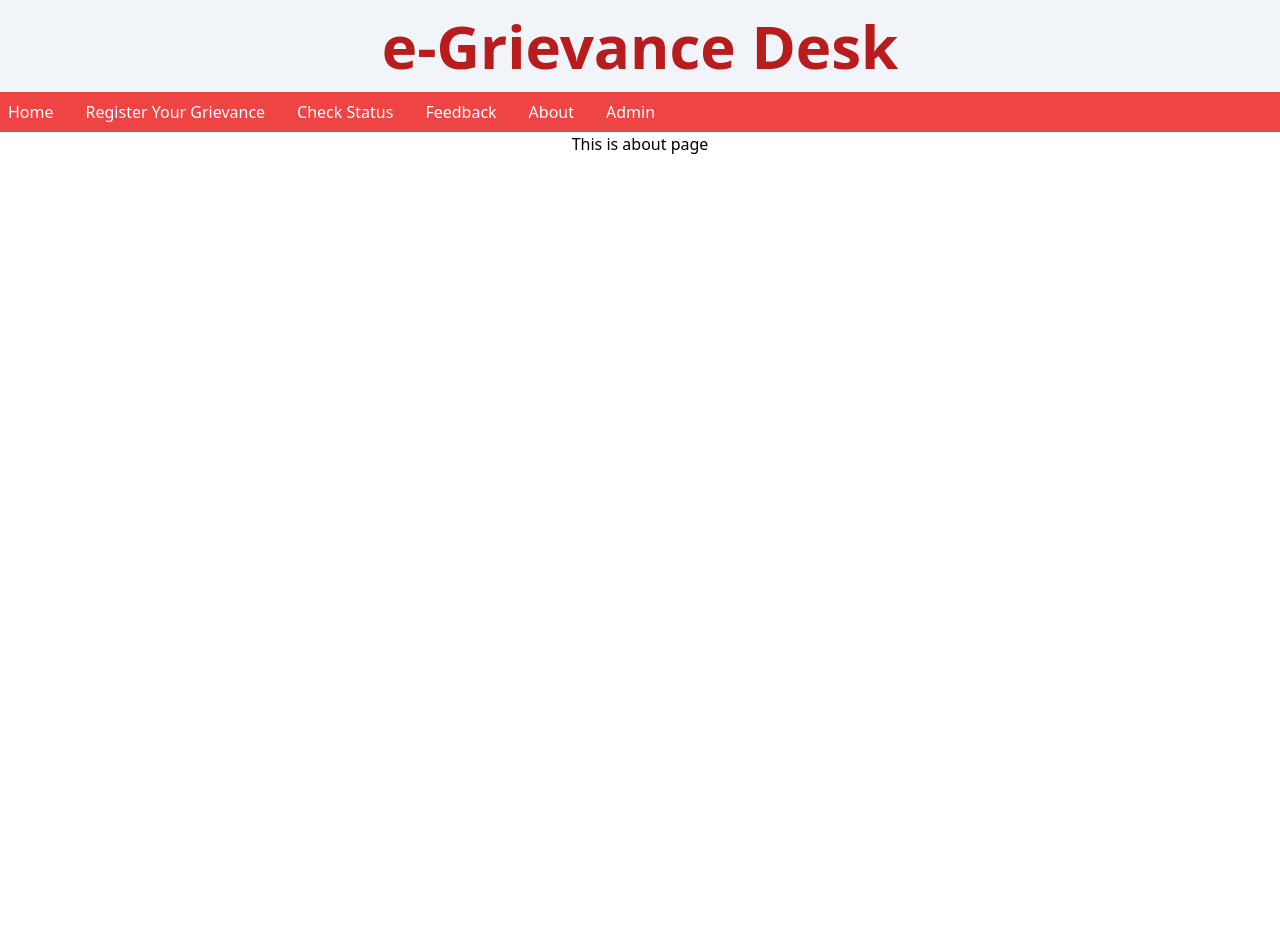
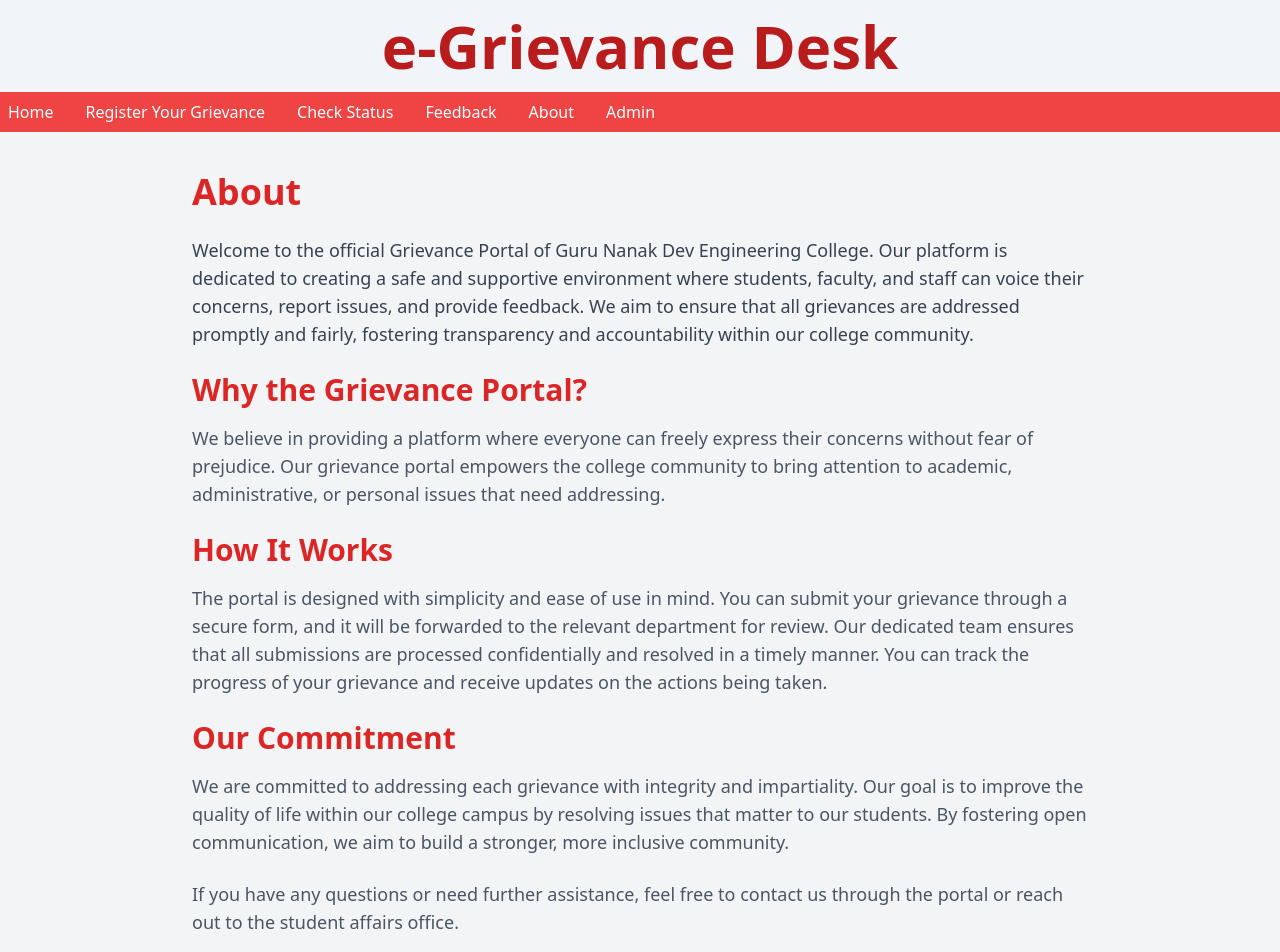
Before and after one commit to ShivamKumaar01/grievancedesk, a React (Create React App) app: page /about in a window 1280 px wide. Shown: the top 952 px of the page. Before the commit the page ends 800 px from the top, so only its background shows below. Built offline with nearby package versions, Linux system fonts and the light colour scheme.

Commit message:
about page/dashboard css

```diff
--- a/src/components/About.js
+++ b/src/components/About.js
@@ -2,7 +2,41 @@
 
 const About = () => {
   return (
-    <div>This is about page</div>
+    <div className="bg-gray-100 min-h-screen flex flex-col items-center py-10 px-4">
+    <div className="max-w-4xl text-center">
+      <h1 className="text-4xl font-bold text-red-600 mb-6 text-start">About</h1>
+      <p className="text-lg text-gray-700 mb-6 text-start">
+        Welcome to the official Grievance Portal of Guru Nanak Dev Engineering College. Our platform is dedicated to creating a safe and
+        supportive environment where students, faculty, and staff can voice their concerns, report issues, and provide feedback. We aim to ensure
+        that all grievances are addressed promptly and fairly, fostering transparency and accountability within our
+        college community.
+      </p>
+
+      <h2 className="text-3xl font-semibold  text-red-600 mb-4 text-start">Why the Grievance Portal?</h2>
+      <p className="text-lg text-gray-600 mb-6 text-start">
+        We believe in providing a platform where everyone can freely express their concerns
+        without fear of prejudice. Our grievance portal empowers the college community to bring attention to academic,
+        administrative, or personal issues that need addressing.
+      </p>
+
+      <h2 className="text-3xl font-semibold  text-red-600 mb-4 text-start">How It Works</h2>
+      <p className="text-lg text-gray-600 mb-6 text-start">
+        The portal is designed with simplicity and ease of use in mind. You can submit your grievance through a secure form, and it will be forwarded to the relevant department for review. Our dedicated team ensures that all submissions are
+        processed confidentially and resolved in a timely manner. You can track the progress of your grievance and
+        receive updates on the actions being taken.
+      </p>
+
+      <h2 className="text-3xl font-semibold  text-red-600 mb-4 text-start">Our Commitment</h2>
+      <p className="text-lg text-gray-600 mb-6 text-start">
+        We are committed to addressing each grievance with integrity and impartiality. Our goal is to improve the
+        quality of life within our college campus by resolving issues that matter to our students. By fostering open communication, we aim to build a stronger, more inclusive community.
+      </p>
+
+      <p className="text-lg text-gray-600 mb-6 text-start">
+        If you have any questions or need further assistance, feel free to contact us through the portal or reach out to the student affairs office.
+      </p>
+    </div>
+  </div>
   )
 }
 
--- a/src/components/Dashboard.js
+++ b/src/components/Dashboard.js
@@ -13,12 +13,13 @@
         </ul>
       </nav> */}
       <h3>Welcome Admin</h3>
-      <div>
-        <div>
-          <span>grievancecategory</span>
-          <span>Time and Date</span>
+      <div class="flex justify-center">
+      <div class=" min-w-fit w-9/12 bg-slate-100 rounded-lg shadow-md ">
+        <div class="flex flex-row justify-between p-2">
+          <span class="font-bold ml-4">Non Academic</span>
+          <span>12/09/2024</span>
         </div>
-        <div>
+        <div class="text-start ml-8 mb-2">
           <span>Name:</span><br></br>
           <span>URN:</span><br></br>
           <span>Dept:</span><br></br>
@@ -26,6 +27,7 @@
         </div>
       </div>
     </div>
+    </div>
   )
 }
 
--- a/src/components/Feedback.js
+++ b/src/components/Feedback.js
@@ -2,7 +2,7 @@
 
 const Feedback = () => {
   return (
-    <div>this is your feedback page</div>
+    <div>Sorry, We don't want any feedback</div>
   )
 }
 
--- a/src/components/Register.js
+++ b/src/components/Register.js
@@ -64,12 +64,15 @@
       <div class="flex justify-center items-center mt-10 flex-col gap-8 mb-10">
         <div className="App"class=" min-w-fit w-9/12 bg-slate-100 rounded-lg shadow-md p-8">
           <div class="text-left font-bold text-1xl"> Register Your Grievance</div>
+          <br></br>
           <div>
             <form onSubmit={submitHandler}>
               <div class="mt-10" className="userdetails" >
                 <h3 class="text-left font-medium ">User Details</h3>
                 <br></br>
-                <label htmlFor="name">Name</label>
+                <div class="flex flex-row justify-around">
+                <div class="text-start">
+                <label  htmlFor="name">Name</label>
                 <input class="shadow appearance-none border rounded w-full py-2 px-3 text-gray-700 leading-tight focus:outline-none focus:ring-2 focus:ring-blue-500"
                   type="text"
                   id="name"
@@ -78,8 +81,10 @@
                   onChange={changeHandler}
                   required
                 />
+                </div>
                 <br></br>
 
+                <div class="text-start">
                 <label htmlFor="mentor">Mentor Name</label>
                 <input class="shadow appearance-none border rounded w-full py-2 px-3 text-gray-700 leading-tight focus:outline-none focus:ring-2 focus:ring-blue-500"
                   type="text"
@@ -89,9 +94,12 @@
                   onChange={changeHandler}
                   required
                 />
+                </div>
+
                 <br></br>
 
-                <label htmlFor="mobile">Mobile</label>
+                <div class="text-start">
+                <label  htmlFor="mobile">Mobile</label>
                 <input class="shadow appearance-none border rounded w-full py-2 px-3 text-gray-700 leading-tight focus:outline-none focus:ring-2 focus:ring-blue-500"
                   type="text"
                   id="mobile"
@@ -100,9 +108,44 @@
                   onChange={changeHandler}
                   required
                 />
+                </div>
+                </div>
                 <br></br>
-                <div>
-                  <label>Gender</label>
+
+              <div class="flex flex-row ">
+
+
+                <br></br>
+
+                <div class="text-start ml-2" >
+                <label  htmlFor="urn">URN</label>
+                <br></br>
+                <input class="shadow appearance-none border rounded w-full py-2 px-3 text-gray-700 leading-tight focus:outline-none focus:ring-2 focus:ring-blue-500"
+                  type="text"
+                  id="urn"
+                  name="urn"
+                  value={formData.urn}
+                  onChange={changeHandler}
+                  required
+                />
+                </div>
+                <br></br>
+
+                 <div class="text-start mr-24 ml-16">
+                <label  htmlFor="email">Email</label>
+                <input class="shadow appearance-none border rounded w-full py-2 px-3 text-gray-700 leading-tight focus:outline-none focus:ring-2 focus:ring-blue-500"
+                  type="email"
+                  id="email"
+                  name="email"
+                  value={formData.email}
+                  onChange={changeHandler}
+                  required
+                />
+                </div>
+
+                <div class="text-start">
+                  <label >Gender</label>
+                  <br></br>
                   <input
                     type="radio"
                     id="male"
@@ -111,7 +154,7 @@
                     checked={formData.gender === 'male'}
                     onChange={changeHandler}
                   />
-                  <label htmlFor="male">Male</label>
+                  <label class="mr-5" htmlFor="male">Male</label>
                   <input
                     type="radio"
                     id="female"
@@ -123,29 +166,11 @@
                   <label htmlFor="female">Female</label>
                 </div>
                 <br></br>
-                <label htmlFor="urn">URN</label>
-                <input
-                  type="text"
-                  id="urn"
-                  name="urn"
-                  value={formData.urn}
-                  onChange={changeHandler}
-                  required
-                />
-                <br></br>
-
-                <label htmlFor="email">Email</label>
-                <input class="shadow appearance-none border rounded w-full py-2 px-3 text-gray-700 leading-tight focus:outline-none focus:ring-2 focus:ring-blue-500"
-                  type="email"
-                  id="email"
-                  name="email"
-                  value={formData.email}
-                  onChange={changeHandler}
-                  required
-                />
-                <br></br>
-
-                <label htmlFor="department">Department</label>
+                </div>
+<br></br>
+                <div class="flex ">
+                <div class="text-start ml-2">
+                <label  htmlFor="department">Department</label>
                 <select class="w-full max-w-md p-2 border border-gray-300 rounded-md"
                   onChange={changeHandler}
                   name="department"
@@ -161,10 +186,13 @@
                   <option value="EEE">EEE</option>
                   <option value="BCA">BCA</option>
                   <option value="BBA">BBA</option>
-                  <option value="Mechnical">MECHNICAL</option>
+                  <option value="Mechnical">MECHANICAL</option>
                 </select>
+                </div>
+
                 <br></br>
-                <label htmlFor="year">Year</label>
+                <div class="text-start ml-10">
+                <label  htmlFor="year">Year</label>
                 <select class="w-full max-w-md p-2 border border-gray-300 rounded-md"
                   onChange={changeHandler}
                   name="year"
@@ -179,11 +207,16 @@
                   <option value="4">4</option>
                   <option value="5">5</option>
                 </select>
-
+                </div>
+                </div>
+<br></br>
                 {/* Grievance Details */}
                 <div class="mt-5 " className="grievancedetails">
                   <h3 class="text-left font-medium ">Grievance Details</h3>
+                  <br></br>
+                  <div class="text-left">
                   <label htmlFor="grievancecategory">Grievance Category</label>
+                  <br></br>
                   <select class="w-full max-w-md p-2 border border-gray-300 rounded-md"
                     onChange={changeHandler}
                     name="grievancecategory"
@@ -198,7 +231,10 @@
                     <option value="facility">Facility</option>
                     <option value="other">Other</option>
                   </select>
+                  </div>
                   <br></br>
+
+                  <div class="text-left">
                   <label htmlFor="grievancedescription">Grievance Description</label>
                   <textarea class="w-full h-48 p-4 border border-gray-300 rounded-md"
                     id="grievancedescription"
@@ -207,10 +243,11 @@
                     onChange={changeHandler}
                     required
                   />
+                  </div>
                   <br></br>
                 </div>
               </div>
-              <button  class="bg-red-500 text-white text-1xl font-bold py-1 px-4 rounded-lg"type="submit">Submit</button>
+              <button  class="bg-red-500 text-white text-1xl font-bold py-1 px-4 rounded-lg mt-6"type="submit">Submit</button>
             </form>
           </div>
         </div>
```
